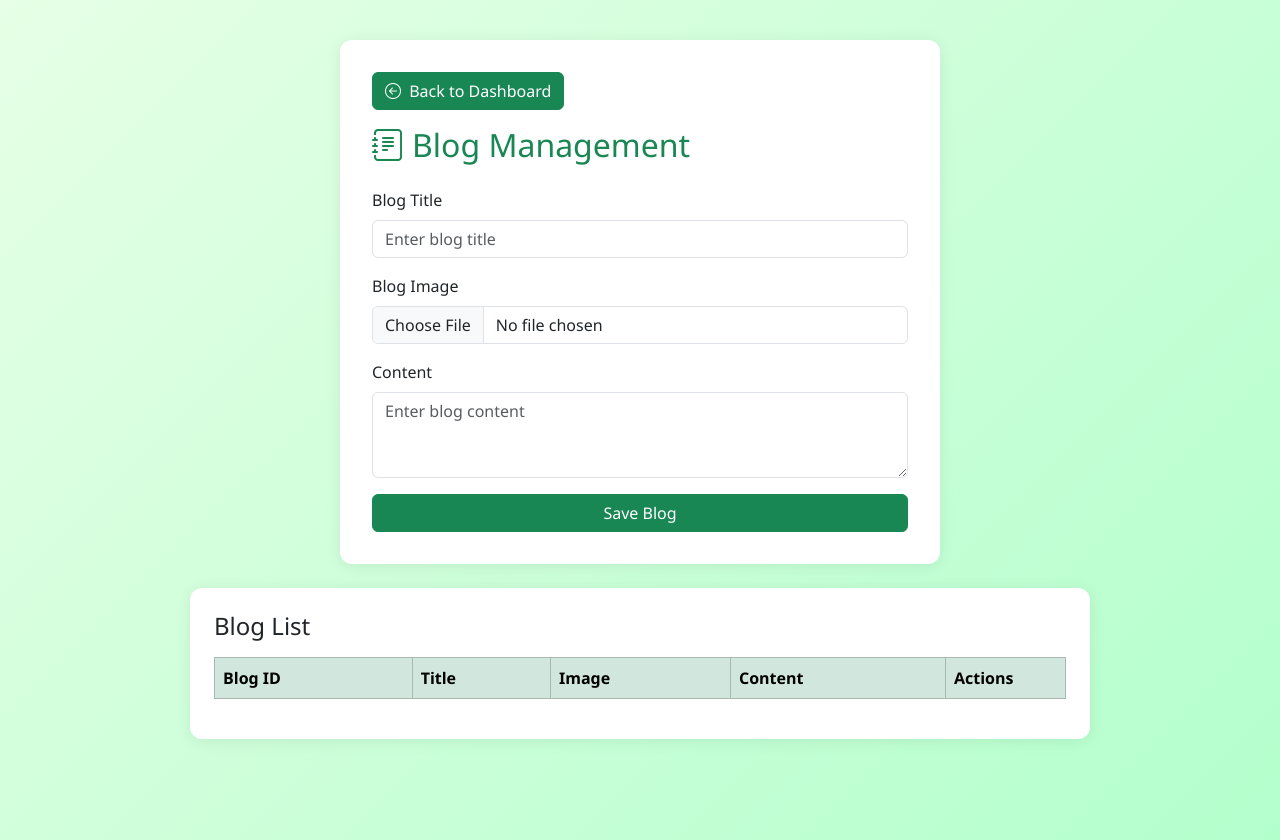
After one commit to Bhanuka-Parakrama/Suwoda_HerbHub, a PHP site: page /admin/blog_manage.php in a window 1280 px wide. The commit adds this page. Run offline with PHP 8.4, Linux system fonts and the light colour scheme; lists and menus that the app fills with data are empty.

Commit message:
Add pages
Blog manage,
login
register

```diff
--- /dev/null
+++ b/admin/blog_manage.php
@@ -0,0 +1,82 @@
+<!DOCTYPE html>
+<html lang="en">
+<head>
+    <meta charset="UTF-8" />
+    <title>Blog Management</title>
+    <meta name="viewport" content="width=device-width, initial-scale=1" />
+    <link href="https://cdn.jsdelivr.net/npm/bootstrap@5.3.7/dist/css/bootstrap.min.css" rel="stylesheet" />
+    <link rel="stylesheet" href="https://cdn.jsdelivr.net/npm/bootstrap-icons@1.11.3/font/bootstrap-icons.css" />
+    <link rel="stylesheet" href="../assets/styles.css" />
+</head>
+<body>
+
+    <div class="container">
+        <div class="form-section">
+             <a href="dashbord.php" class="btn btn-success mb-3">
+                <i class="bi bi-arrow-left-circle me-1"></i> Back to Dashboard
+            </a>
+            <h2 class="mb-4 text-success"><i class="bi bi-journal-text me-2"></i>Blog Management</h2>
+            <form id="blogForm">
+                <input type="hidden" id="editIndex" />
+                <div class="mb-3">
+                    <label for="blogTitle" class="form-label">Blog Title</label>
+                    <input
+                        type="text"
+                        class="form-control"
+                        id="blogTitle"
+                        placeholder="Enter blog title"
+                        required
+                    />
+                </div>
+                <div class="mb-3">
+                    <label for="blogImage" class="form-label">Blog Image</label>
+                    <input
+                        class="form-control"
+                        type="file"
+                        id="blogImage"
+                        accept="image/*"
+                    />
+                </div>
+                <div class="mb-3">
+                    <label for="blogContent" class="form-label">Content</label>
+                    <textarea
+                        class="form-control"
+                        id="blogContent"
+                        rows="3"
+                        placeholder="Enter blog content"
+                    ></textarea>
+                </div>
+                <button type="submit" class="btn btn-success w-100" id="saveBtn">
+                    Save Blog
+                </button>
+                <button type="button" class="btn btn-secondary w-100 mt-2 d-none" id="cancelEditBtn">
+                    Cancel Edit
+                </button>
+            </form>
+        </div>
+
+        <div class="table-section">
+            <h4 class="mb-3">Blog List</h4>
+            <div class="table-responsive">
+                <table class="table table-bordered align-middle">
+                    <thead class="table-success">
+                        <tr>
+                            <th>Blog ID</th>
+                            <th>Title</th>
+                            <th>Image</th>
+                            <th>Content</th>
+                            <th style="width:120px;">Actions</th>
+                        </tr>
+                    </thead>
+                    <tbody id="blogTableBody">
+                        <!-- Blogs will be shown here -->
+                    </tbody>
+                </table>
+            </div>
+        </div>
+    </div>
+
+    <script src="https://cdn.jsdelivr.net/npm/bootstrap@5.3.7/dist/js/bootstrap.bundle.min.js"></script>
+    <script src="../assets/index.js"></script>
+</body>
+</html>
--- a/admin/product_manage.html
+++ b/admin/product_manage.php
@@ -6,12 +6,16 @@
     <meta name="viewport" content="width=device-width, initial-scale=1">
     <link href="https://cdn.jsdelivr.net/npm/bootstrap@5.3.7/dist/css/bootstrap.min.css" rel="stylesheet">
     <link rel="stylesheet" href="https://cdn.jsdelivr.net/npm/bootstrap-icons@1.11.3/font/bootstrap-icons.css">
-     <link rel="stylesheet" href="../assets/styles.css">
+    <link rel="stylesheet" href="../assets/styles.css">
 </head>
 <body>
     <div class="container">
         <div class="form-section">
+            <a href="dashbord.php" class="btn btn-success mb-3">
+                <i class="bi bi-arrow-left-circle me-1"></i> Back to Dashboard
+         </a>
             <h2 class="mb-4 text-success"><i class="bi bi-box-seam me-2"></i>Product Management</h2>
+
             <form id="productForm">
                 <input type="hidden" id="editIndex">
                 <div class="mb-3">
--- a/assets/index.js
+++ b/assets/index.js
@@ -99,3 +99,139 @@
         });
 
         renderTable();
+
+
+
+        // blog.js
+
+const blogForm = document.getElementById("blogForm");
+const blogTableBody = document.getElementById("blogTableBody");
+const blogTitleInput = document.getElementById("blogTitle");
+const blogImageInput = document.getElementById("blogImage");
+const blogContentInput = document.getElementById("blogContent");
+const saveBtn = document.getElementById("saveBtn");
+const cancelEditBtn = document.getElementById("cancelEditBtn");
+const editIndexInput = document.getElementById("editIndex");
+
+let blogs = [];
+let nextBlogId = 1;
+
+function escapeHtml(text) {
+  if (!text) return "";
+  return text
+    .replace(/&/g, "&amp;")
+    .replace(/</g, "&lt;")
+    .replace(/>/g, "&gt;")
+    .replace(/"/g, "&quot;")
+    .replace(/'/g, "&#039;");
+}
+
+// Render all blogs in the table
+function renderBlogs() {
+  blogTableBody.innerHTML = "";
+
+  blogs.forEach((blog, index) => {
+    const tr = document.createElement("tr");
+
+    // Use blog.imageName for image display (just filename, no preview)
+    const imageName = blog.imageName || "-";
+
+    // Show truncated content (max 60 chars)
+    const shortContent =
+      blog.content.length > 60
+        ? blog.content.substring(0, 60) + "..."
+        : blog.content;
+
+    tr.innerHTML = `
+      <td>${blog.id}</td>
+      <td>${escapeHtml(blog.title)}</td>
+      <td>${escapeHtml(imageName)}</td>
+      <td>${escapeHtml(shortContent)}</td>
+      <td>
+        <button class="btn btn-sm btn-danger delete-btn" data-index="${index}" title="Delete Blog">
+          <i class="bi bi-trash"></i>
+        </button>
+      </td>
+    `;
+
+    blogTableBody.appendChild(tr);
+  });
+
+  // Add delete button event listeners
+  document.querySelectorAll(".delete-btn").forEach((btn) => {
+    btn.addEventListener("click", () => {
+      const index = btn.getAttribute("data-index");
+      deleteBlog(index);
+    });
+  });
+}
+
+// Add new blog
+function addBlog(blog) {
+  blogs.push(blog);
+  nextBlogId++;
+  renderBlogs();
+  resetForm();
+}
+
+// Delete blog by index
+function deleteBlog(index) {
+  if (confirm("Are you sure you want to delete this blog?")) {
+    blogs.splice(index, 1);
+    renderBlogs();
+  }
+}
+
+// Reset form inputs and UI state
+function resetForm() {
+  blogForm.reset();
+  editIndexInput.value = "";
+  saveBtn.textContent = "Save Blog";
+  cancelEditBtn.classList.add("d-none");
+}
+
+// Form submit handler
+blogForm.addEventListener("submit", (e) => {
+  e.preventDefault();
+
+  const title = blogTitleInput.value.trim();
+  const content = blogContentInput.value.trim();
+
+  if (!title || !content) {
+    alert("Please enter both title and content.");
+    return;
+  }
+
+  let imageName = "-";
+  if (blogImageInput.files.length > 0) {
+    imageName = blogImageInput.files[0].name;
+  }
+
+  // Check if we are editing an existing blog
+  const editIndex = editIndexInput.value;
+  if (editIndex) {
+    // Update existing blog
+    blogs[editIndex].title = title;
+    blogs[editIndex].content = content;
+    blogs[editIndex].imageName = imageName;
+  } else {
+    // Add new blog
+    addBlog({
+      id: nextBlogId,
+      title,
+      content,
+      imageName,
+    });
+  }
+
+  renderBlogs();
+  resetForm();
+});
+
+// Cancel edit button handler
+cancelEditBtn.addEventListener("click", () => {
+  resetForm();
+});
+
+// Initially render empty
+renderBlogs();
--- a/assets/styles.css
+++ b/assets/styles.css
@@ -320,3 +320,15 @@ body {
       box-shadow: 0 8px 20px rgba(0, 0, 0, 0.2);
       transition: all 0.3s ease-in-out;
     }
+
+     body {
+            background-color: #f8f9fa;
+        }
+        .login-box {
+            max-width: 400px;
+            margin: 100px auto;
+            padding: 20px;
+            background-color: #fff;
+            border-radius: 8px;
+            box-shadow: 0 0 10px rgba(0, 0, 0, 0.1);
+        }
--- a/includes/header.php
+++ b/includes/header.php
@@ -54,7 +54,7 @@
                         <i class="bi bi-search me-1"></i> Search
                     </button>
                 </form>
-                <a href="#login" class="nav-link text-white me-3 d-flex align-items-center">
+                <a href="../pages/loging.php" class="nav-link text-white me-3 d-flex align-items-center">
                     <i class="bi bi-person me-1"></i> Login
                 </a>
                 <a href="#cart" class="nav-link text-white d-flex align-items-center position-relative">
```
Also changed, not shown: admin/dashbord.php (+15 -13 lines), pages/loging.php (added, +47 -0 lines), pages/register.php (added, +60 -0 lines).
